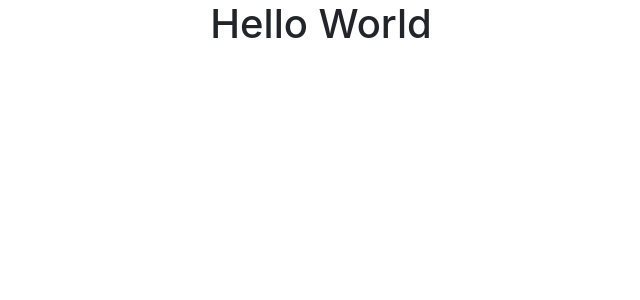
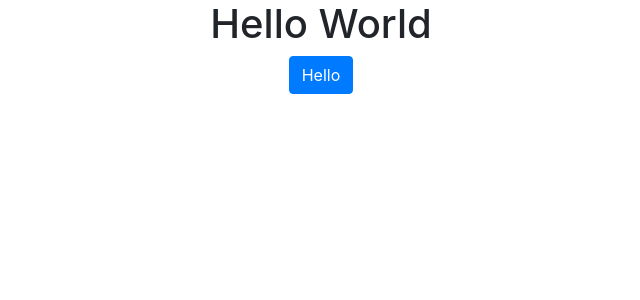
Before and after one commit to stefmpoole/dictionary-react-project, a React (Create React App) app: page / in a window 1280 px wide. Shown: the top 300 px of the page, without its empty margins (319-959 px from the left). Built offline with nearby package versions, Linux system fonts and the light colour scheme.

Commit message:
added button

```diff
--- a/src/App.js
+++ b/src/App.js
@@ -4,6 +4,9 @@ function App() {
   return (
     <div className="App">
       <h1>Hello World</h1>
+      <a href="#" className="btn btn-primary">
+        Hello
+      </a>
     </div>
   );
 }
```
